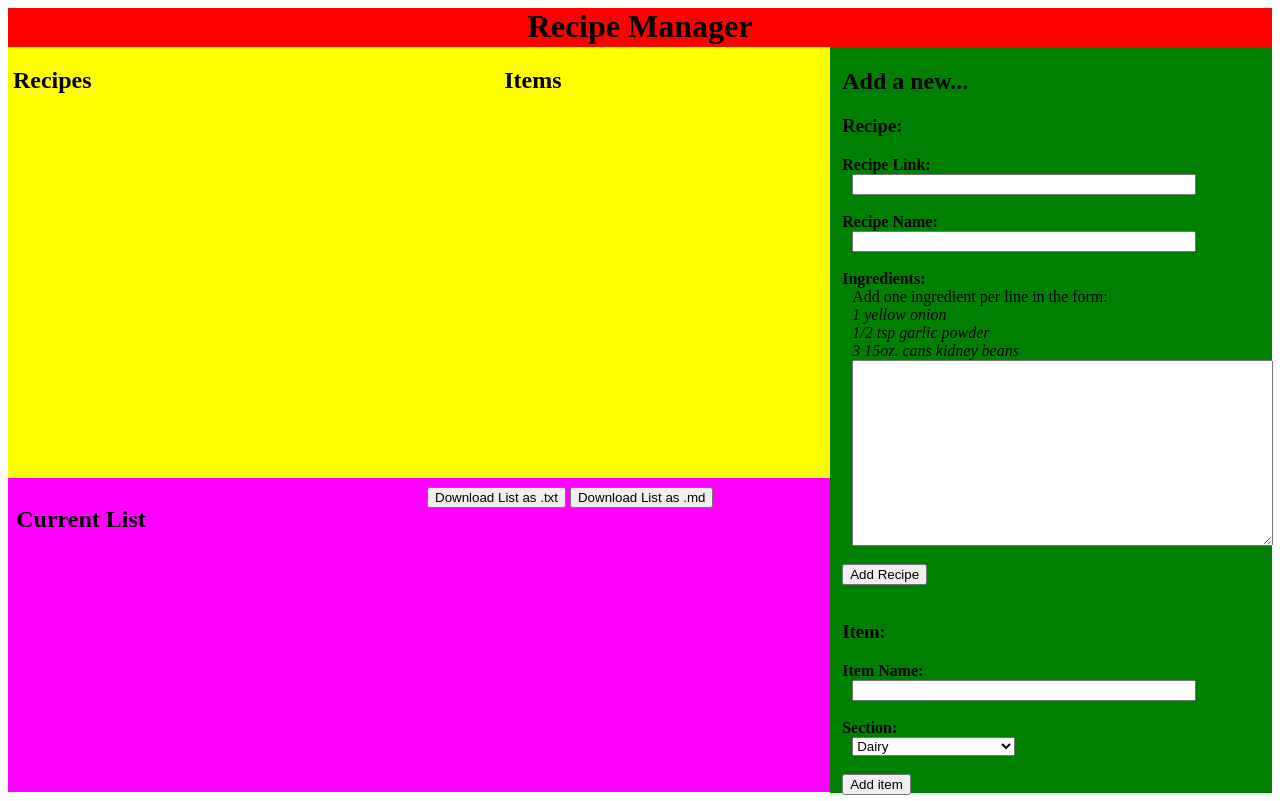
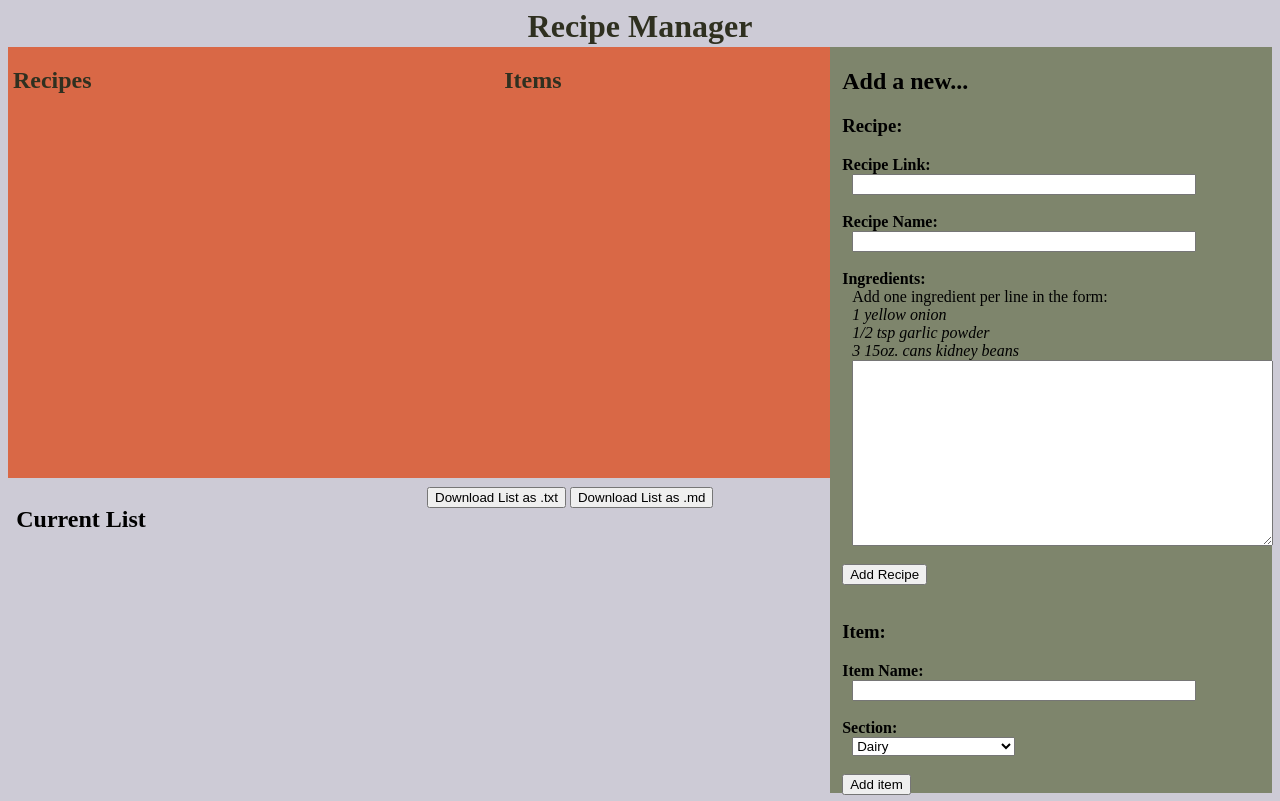
Before and after one commit to mes258/recipeManager, a website: page index.html in a window 1280 px wide. Drawn offline with nearby package versions, Linux system fonts and the light colour scheme.

Commit message:
Attempted some formatting

```diff
--- a/index.html
+++ b/index.html
@@ -26,13 +26,13 @@
   <div id="main">
     <div id="lists">
       <div id="recipeList">
-        <h2 style="margin-left: 1%;">Recipes</h2>
+        <h2 style="margin-left: 1%; color: #2F3020">Recipes</h2>
         <table id="recipeTable">
 
         </table>
       </div>
       <div id="itemList">
-        <h2 style="margin-left: 1%;">Items</h2>
+        <h2 style="margin-left: 1%; color: #2F3020">Items</h2>
         <table id="itemTable">
 
         </table>
--- a/public/style.css
+++ b/public/style.css
@@ -1,5 +1,8 @@
+body {
+  background-color: #CDCBD6;
+}
+
 #topBar{
-  background-color: red;
   width: 100%;
   height: 5%;
   display:flex;
@@ -9,17 +12,18 @@
 
 #pageName{
   margin-top: 1.5%;
+  color: #2F3020;
 }
 
 #lists{
-  background-color: yellow;
+  background-color: #D96846;
   width: 65%;
   height: 55%;
   float: left;
 }
 
 #finalListDiv{
-  background-color: magenta;
+  /* background-color: darkgray; */
   width: 65%;
   height: 40%;
   float: left;
@@ -37,7 +41,7 @@
 }
 
 #finalList{
-  margin-top: 4%;
+  margin-top: 8%;
 }
 
 #downloadButtons{
@@ -53,7 +57,6 @@ ul {
 }
 
 #recipeList{
-  /* background-color: orange; */
   width: 60%;
   float: left;
   height: 100%;
@@ -61,7 +64,6 @@ ul {
 }
 
 #itemList{
-  /* background-color: yellow; */
   width: 40%;
   margin-left: 60%;
   height: 100%;
@@ -69,7 +71,7 @@ ul {
 }
 
 #addNew{
-  background-color: green;
+  background-color: #7e856c;
   width: 34%;
   height: 95%;
   margin-left: 65%;
```
